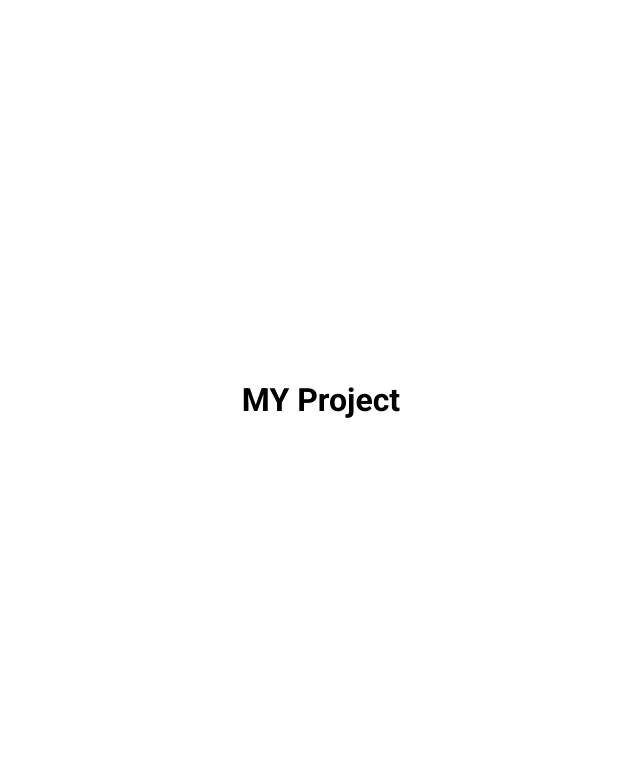
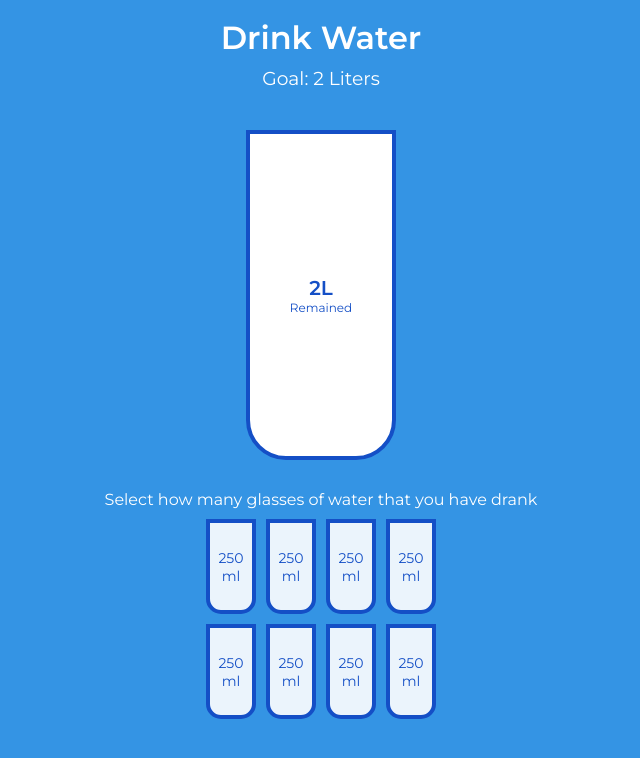
Before and after one commit to anubhavjaiswal03/Drink-Water, a plain HTML site: page index.html in a window 1280 px wide. Shown: the whole page, without its empty margins (319-959 px from the left). Drawn offline with Linux system fonts and the light colour scheme.

Commit message:
initial commit

```diff
--- a/index.html
+++ b/index.html
@@ -4,10 +4,33 @@
 		<meta charset="UTF-8" />
 		<meta name="viewport" content="width=device-width, initial-scale=1.0" />
 		<link rel="stylesheet" href="style.css" />
-		<title>My Project</title>
+		<title>Drink Water</title>
 	</head>
 	<body>
-		<h1>MY Project</h1>
+		<h1>Drink Water</h1>
+		<h3>Goal: 2 Liters</h3>
+
+		<div class="cup">
+			<div id="remained" class="remained">
+				<span id="liters"></span>
+				<small>Remained</small>
+			</div>
+
+			<div class="percentage" id="percentage"></div>
+		</div>
+
+		<p class="text">Select how many glasses of water that you have drank</p>
+
+		<div class="cups">
+			<div class="cup cup-small">250 ml</div>
+			<div class="cup cup-small">250 ml</div>
+			<div class="cup cup-small">250 ml</div>
+			<div class="cup cup-small">250 ml</div>
+			<div class="cup cup-small">250 ml</div>
+			<div class="cup cup-small">250 ml</div>
+			<div class="cup cup-small">250 ml</div>
+			<div class="cup cup-small">250 ml</div>
+		</div>
 
 		<script src="script.js"></script>
 	</body>
--- a/script.js
+++ b/script.js
@@ -0,0 +1,50 @@
+const smallCups = document.querySelectorAll('.cup-small');
+const liters = document.getElementById('liters');
+const percentage = document.getElementById('percentage');
+const remained = document.getElementById('remained');
+
+updateBigCup();
+
+smallCups.forEach((cup, idx) => {
+	cup.addEventListener('click', () => highlightCups(idx));
+});
+
+function highlightCups(idx) {
+	if (
+		smallCups[idx].classList.contains('full') &&
+		!smallCups[idx].nextElementSibling.classList.contains('full')
+	) {
+		idx--;
+	}
+
+	smallCups.forEach((cup, idx2) => {
+		if (idx2 <= idx) {
+			cup.classList.add('full');
+		} else {
+			cup.classList.remove('full');
+		}
+	});
+	updateBigCup();
+}
+
+function updateBigCup() {
+	const fullCups = document.querySelectorAll('.cup-small.full').length;
+	const totalCups = smallCups.length;
+
+	console.log(fullCups, totalCups);
+	if (fullCups === 0) {
+		percentage.style.visibility = 'hidden';
+		percentage.style.height = 0;
+	} else {
+		percentage.style.visibility = 'visible';
+		percentage.style.height = `${(fullCups / totalCups) * 330}px`;
+		percentage.innerText = `${(fullCups / totalCups) * 100}%`;
+	}
+	if (fullCups === totalCups) {
+		remained.style.visibility = 'hidden';
+		remained.style.height = 0;
+	} else {
+		remained.style.visibility = 'visible';
+		liters.innerText = `${2 - (250 * fullCups) / 1000}L`;
+	}
+}
--- a/style.scss
+++ b/style.scss
@@ -1,16 +1,101 @@
-@import 'https://fonts.googleapis.com/css2?family=Roboto:wght@400;700;900&display=swap';
+@import 'https://fonts.googleapis.com/css?family=Montserrat:400,600&display=swap';
+
+:root {
+	--border-color: #144fc6;
+	--fill-color: #6ab3f8;
+}
 
 * {
 	box-sizing: border-box;
 }
 
 body {
-	font-family: 'Roboto', sans-serif;
+	background-color: #3494e4;
+	color: #fff;
+	font-family: 'Montserrat', sans-serif;
+	display: flex;
+	flex-direction: column;
+	align-items: center;
+	margin-bottom: 40px;
+}
+
+h1 {
+	margin: 10px 0 0;
+}
+
+h3 {
+	font-weight: 400;
+	margin: 10px 0;
+}
+
+.cups {
+	display: flex;
+	flex-wrap: wrap;
+	align-items: center;
+	justify-content: center;
+	width: 280px;
+}
+
+.cup {
+	background-color: #fff;
+	border: 4px solid var(--border-color);
+	color: var(--border-color);
+	border-radius: 0 0 40px 40px;
+	height: 330px;
+	width: 150px;
+	margin: 30px 0;
+	display: flex;
+	flex-direction: column;
+	overflow: hidden;
+
+	&.cup-small {
+		width: 50px;
+		height: 95px;
+		border-radius: 0 0 15px 15px;
+		background-color: rgba(255, 255, 255, 0.9);
+		cursor: pointer;
+		font-size: 14px;
+		align-items: center;
+		justify-content: center;
+		text-align: center;
+		margin: 5px;
+		transition: 300ms ease;
+		&.full {
+			background-color: var(--fill-color);
+			color: #fff;
+		}
+	}
+}
+
+.remained {
 	display: flex;
 	flex-direction: column;
 	align-items: center;
 	justify-content: center;
-	height: 100vh;
-	overflow: hidden;
-	margin: 0;
+	text-align: center;
+	flex: 1;
+	transition: 300ms ease;
+	span {
+		font-size: 20px;
+		font-weight: bold;
+	}
+	small {
+		font-size: 12px;
+	}
 }
+
+.percentage {
+	background-color: var(--fill-color);
+	font-size: 30px;
+	display: flex;
+	align-items: center;
+	justify-content: center;
+	font-weight: bold;
+	height: 0;
+	transition: 300ms ease;
+}
+
+.text {
+	text-align: center;
+	margin: 0 0 5px;
+}
```
Also changed, not shown: style.css, 2 other files.
